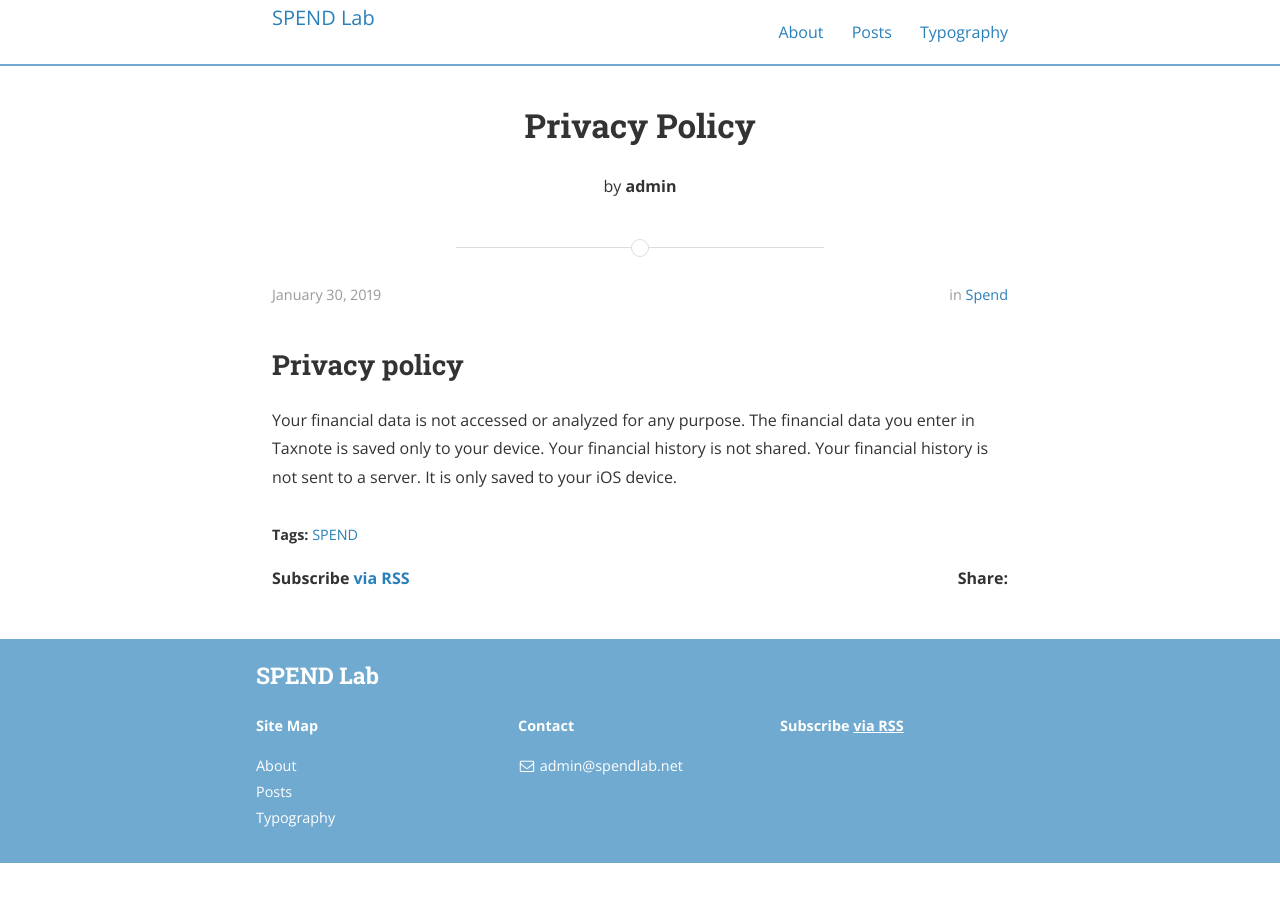
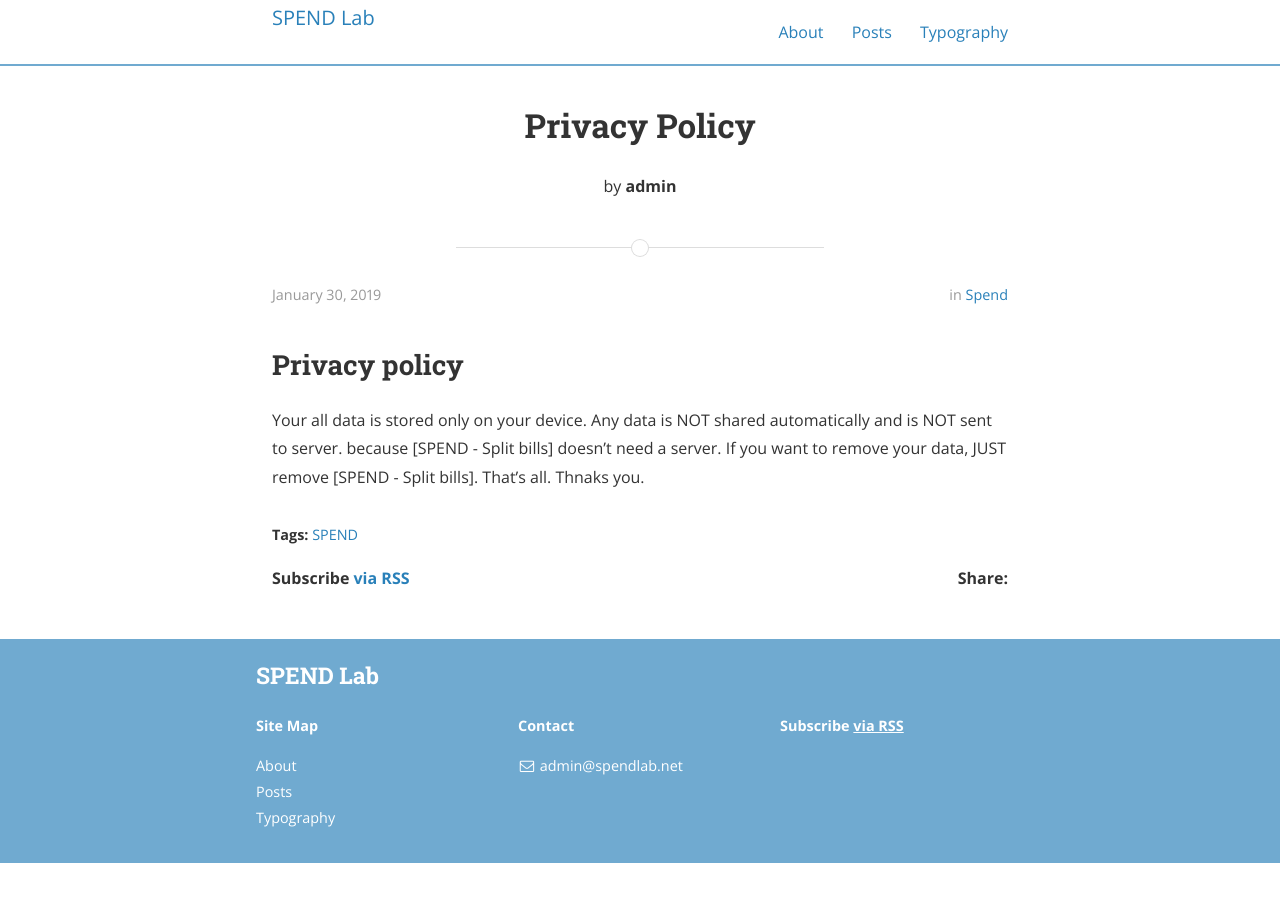
Before and after one commit to spendlab/spendlab.github.io, a Jekyll site: the page built from _posts/2019-01-30-privacy-policy.markdown, in a window 1280 px wide. Built offline with Jekyll 4.4.1, drawn with Linux system fonts in a browser that asks for light colours; nearby versions of some CDN libraries.

Commit message:
Update Privacy policy

```diff
--- a/_posts/2019-01-30-privacy-policy.markdown
+++ b/_posts/2019-01-30-privacy-policy.markdown
@@ -8,4 +8,4 @@
 
 ## Privacy policy
 
-Your financial data is not accessed or analyzed for any purpose.   The financial data you enter in Taxnote is saved only to your device.  Your financial history is not shared.   Your financial history is not sent to a server.  It is only saved to your iOS device.
+Your all data is stored only on your device. Any data is NOT shared automatically and is NOT sent to server. because [SPEND - Split bills] doesn't need a server. If you want to remove your data, JUST remove [SPEND - Split bills]. That's all. Thnaks you.
```
